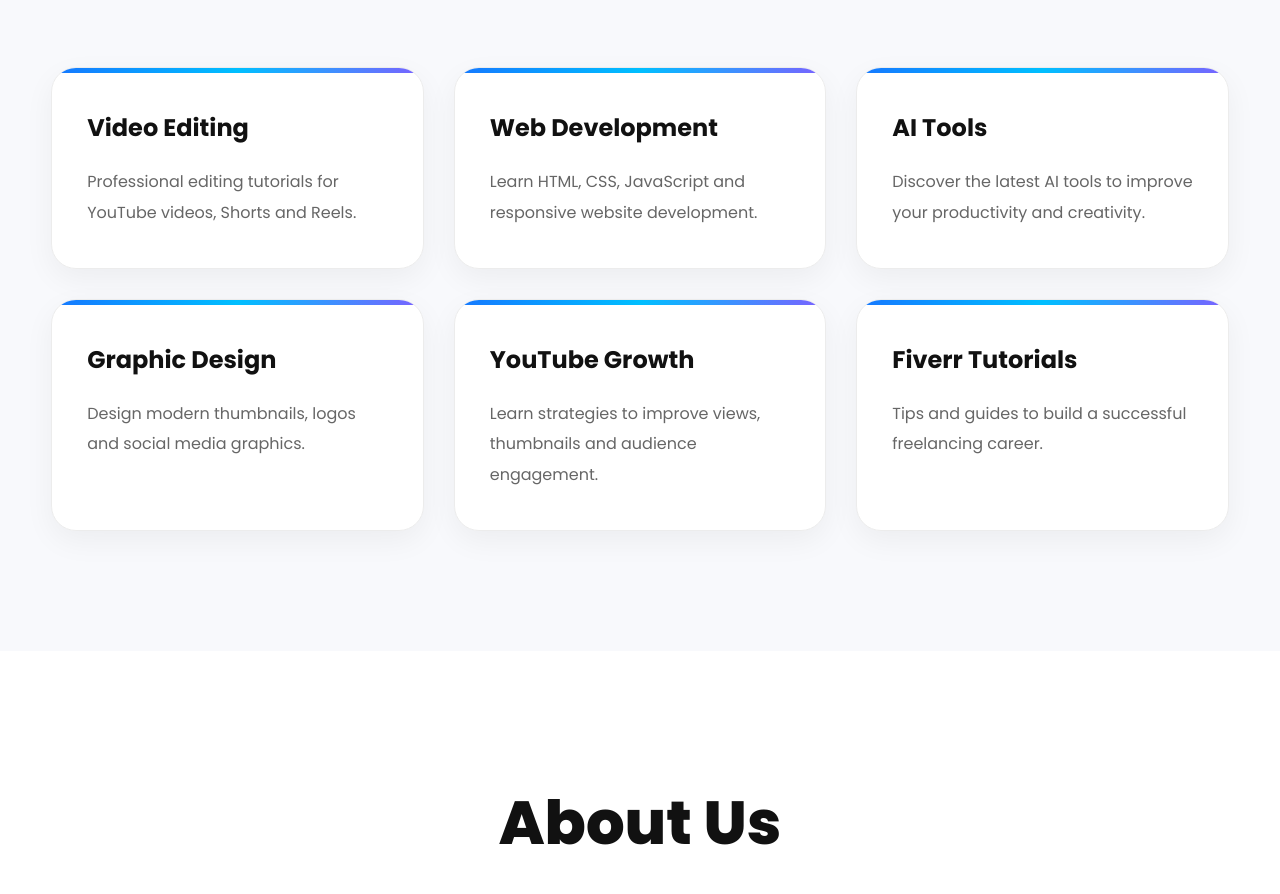
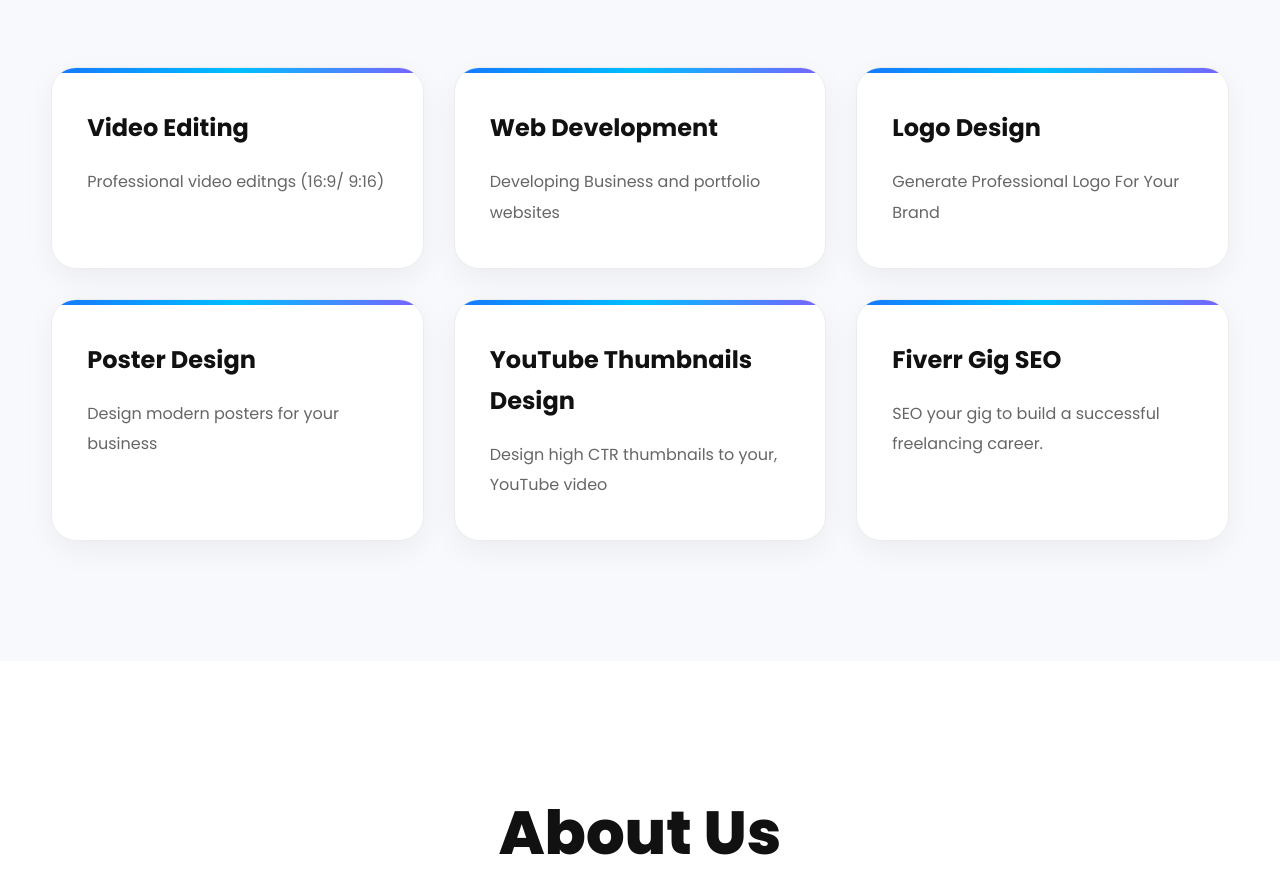
Before and after one commit to amdcreativestudio/AM-Digital-Studio, a plain HTML site: page index.html in a window 1280 px wide. Shown: the part 1238-2132 px from the top of the page. Drawn offline with Linux system fonts and the light colour scheme.

Commit message:
Update index.html

```diff
--- a/index.html
+++ b/index.html
@@ -163,7 +163,7 @@
                     <h3>Video Editing</h3>
 
                     <p>
-                        Professional editing tutorials for YouTube videos, Shorts and Reels.
+                        Professional video editngs (16:9/ 9:16)
                     </p>
 
                 </div>
@@ -173,47 +173,46 @@
                     <h3>Web Development</h3>
 
                     <p>
-                        Learn HTML, CSS, JavaScript and responsive website development.
+                   Developing Business and portfolio websites
                     </p>
 
                 </div>
 
                 <div class="service-card">
 
-                    <h3>AI Tools</h3>
+                    <h3>Logo Design</h3>
 
-                    <p>
-                        Discover the latest AI tools to improve your productivity and creativity.
+                    <p>Generate Professional Logo For Your Brand
                     </p>
 
                 </div>
 
                 <div class="service-card">
 
-                    <h3>Graphic Design</h3>
+                    <h3>Poster Design</h3>
 
                     <p>
-                        Design modern thumbnails, logos and social media graphics.
+                        Design modern posters for your business
                     </p>
 
                 </div>
 
                 <div class="service-card">
 
-                    <h3>YouTube Growth</h3>
+                    <h3>YouTube Thumbnails Design</h3>
 
                     <p>
-                        Learn strategies to improve views, thumbnails and audience engagement.
+Design high CTR thumbnails to your, YouTube video
                     </p>
 
                 </div>
 
                 <div class="service-card">
 
-                    <h3>Fiverr Tutorials</h3>
+                    <h3>Fiverr Gig SEO</h3>
 
                     <p>
-                        Tips and guides to build a successful freelancing career.
+                      SEO your gig to build a successful freelancing career.
                     </p>
 
                 </div>
```
